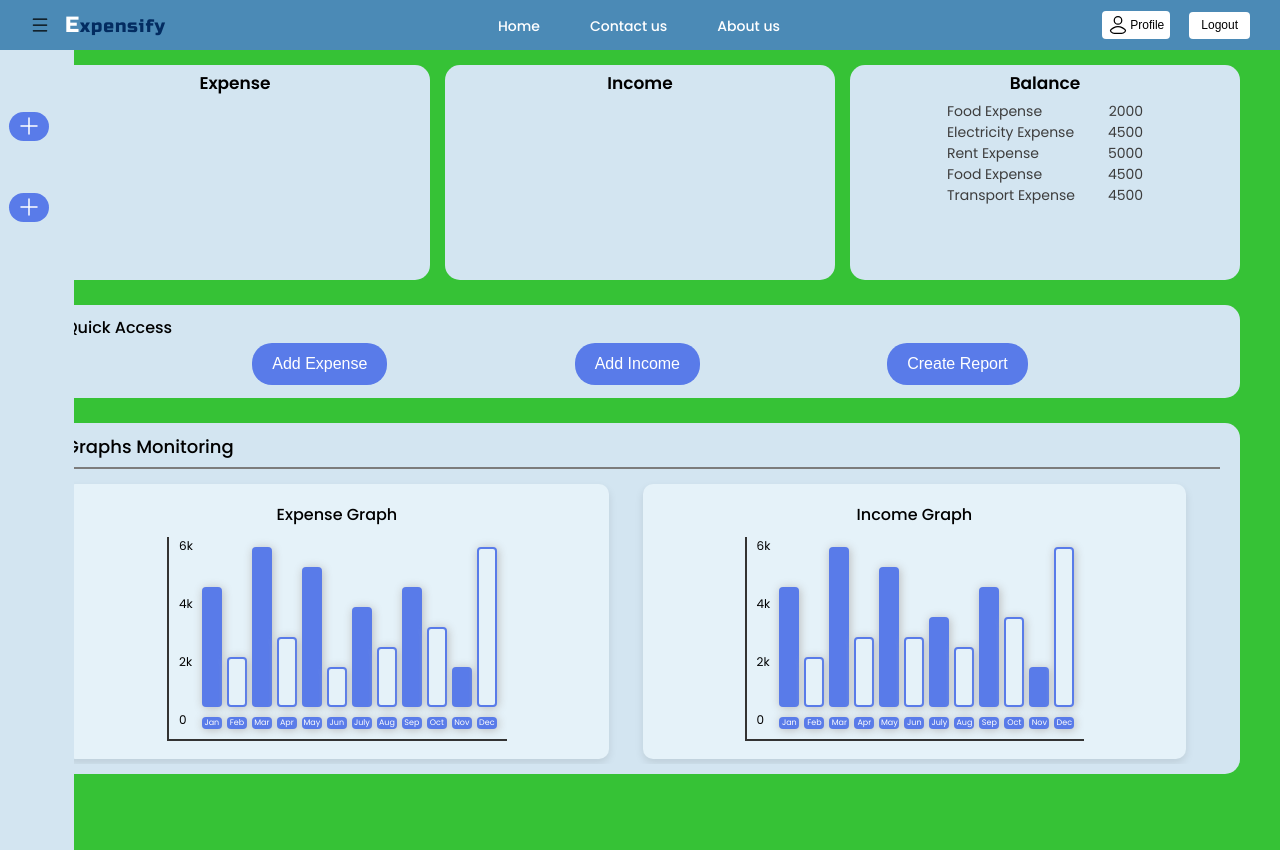
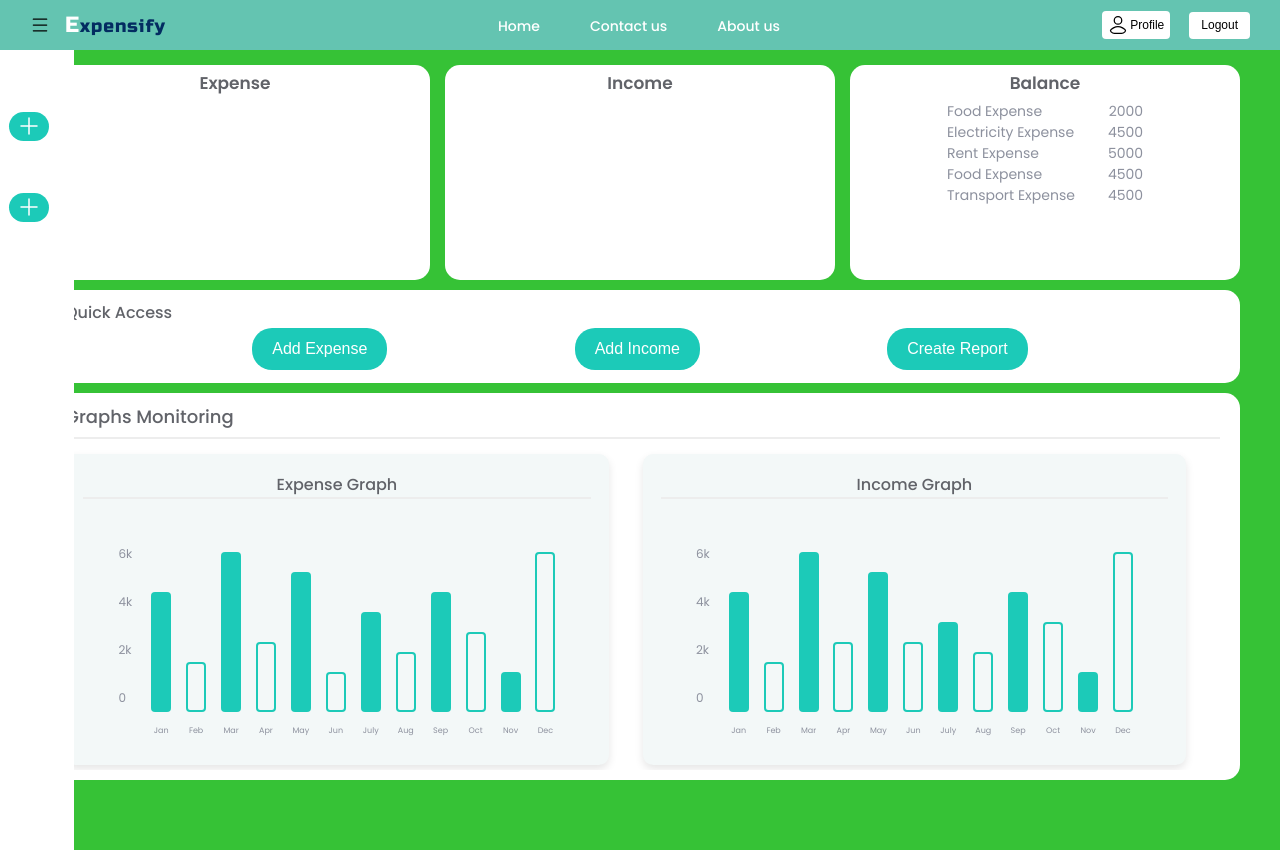
Before and after one commit to RJ-Husnain/Project-1, a PHP site: page /Welcome.php in a window 1280 px wide. Run offline with PHP 8.4, Linux system fonts and the light colour scheme; data that the repository does not hold is empty.

Commit message:
Improving UI

```diff
--- a/Welcome.php
+++ b/Welcome.php
@@ -40,15 +40,15 @@ if ($_SERVER["REQUEST_METHOD"] == "POST") {
     }
 }
 
-// $sql_expense_data = "SELECT * FROM `expense`";
-// $result_expense_data = mysqli_query($conn, $sql_expense_data);
-// $sql_expense_dataBox = "SELECT * FROM `expense`";
-// $result_expense_dataBox = mysqli_query($conn, $sql_expense_dataBox);
+$sql_expense_data = "SELECT * FROM `expense`";
+$result_expense_data = mysqli_query($conn, $sql_expense_data);
+$sql_expense_dataBox = "SELECT * FROM `expense`";
+$result_expense_dataBox = mysqli_query($conn, $sql_expense_dataBox);
 
-// $sql_income_data = "SELECT * FROM `income`";
-// $result_income_data = mysqli_query($conn, $sql_income_data);
-// $sql_income_dataBox = "SELECT * FROM `income`";
-// $result_income_dataBox = mysqli_query($conn, $sql_income_dataBox);
+$sql_income_data = "SELECT * FROM `income`";
+$result_income_data = mysqli_query($conn, $sql_income_data);
+$sql_income_dataBox = "SELECT * FROM `income`";
+$result_income_dataBox = mysqli_query($conn, $sql_income_dataBox);
 
 ?>
 <!DOCTYPE html>
@@ -297,6 +297,7 @@ if ($_SERVER["REQUEST_METHOD"] == "POST") {
                                     <span>4k</span>
                                     <span>2k</span>
                                     <span>0</span>
+                                    <span></span>
                                 </div>
                                 <div class="bar">
                                     <div class="bar-inner" style="height: 120px;"></div>
@@ -361,6 +362,7 @@ if ($_SERVER["REQUEST_METHOD"] == "POST") {
                                     <span>4k</span>
                                     <span>2k</span>
                                     <span>0</span>
+                                    <span></span>
                                 </div>
                                 <div class="bar">
                                     <div class="bar-inner" style="height: 120px;"></div>
--- a/welcomepage.css
+++ b/welcomepage.css
@@ -1,5 +1,6 @@
 @import url('https://fonts.googleapis.com/css2?family=Poppins:ital,wght@0,100;0,200;0,300;0,400;0,500;0,600;0,700;0,800;0,900;1,100;1,200;1,300;1,400;1,500;1,600;1,700;1,800;1,900&display=swap');
 @import url('https://fonts.googleapis.com/css2?family=Russo+One&display=swap');
+
 
 *{
     margin: 0;
@@ -8,6 +9,7 @@
 }
 body{
     font-family: "Poppins", serif;
+    background-color: #eff1f2;
 }
 /* Popup */
 #Epopup{
@@ -50,7 +52,7 @@ body{
 }
 .box input[type="submit"]{
   padding: 6px 8px;
-  background-color: #597be9;
+  background-color: #1ccab8;
   border: none;
   border-radius: 10px;
   color: whitesmoke;
@@ -65,7 +67,8 @@ body{
 }
 /* Navbar */
 .navbar{
-    background-color:#4b8ab6;
+    /* background-color:#4b8ab6; */
+    background-color:#64c4b1;
     display: flex;
     align-items: center;
     justify-content: space-between;
@@ -90,7 +93,7 @@ body{
     font-weight: 500;
   }
   .navigation ul a:hover{
-  color: rgb(3, 44, 97);
+    color: #616369;
     text-decoration: underline;
     /* font-size: 17px; */
 }
@@ -159,7 +162,8 @@ body{
 .sidebar{
   width: 18vw;
   height: 93.3vh;
-  background-color: #d3e5f1;
+  background-color: #ffffff;
+  /* background-color: #d3e5f1; */
   /* background-color: #e1ee7c; */
   padding: 10px 25px 10px 20px;
   overflow: auto;
@@ -173,11 +177,15 @@ body{
 .sidebar .list ul{
   list-style: none;
 }
+.sidebar .list ul li{
+  color: #8d919e;
+}
+
 .sidebar .heading{
   display: flex;
   align-items: center;
   justify-content:space-between;
-  color: rgb(3, 44, 97);
+  color: #616369;
   font-weight: 400;
   margin-top: 15px;
 
@@ -189,8 +197,8 @@ body{
 }
 .sidebar .expensebtn button{
   margin-top: 12px;
-  /* background-color: rgb(4, 202, 37); */
-  background-color: #597be9;
+  /* background-color: #597be9; */
+  background-color: #1ccab8;
   border: none;
   padding: 2px 8px 0px 8px;
   border-radius: 15px;
@@ -202,8 +210,8 @@ body{
 }
 .sidebar .resourcebtn button{
   margin-top: 12px;
-  /* background-color: rgb(4, 202, 37); */
-  background-color: #597be9;
+  /* background-color: #597be9; */
+  background-color: #1ccab8;
   border: none;
   padding: 2px 8px 0px 8px;
   border-radius: 15px;
@@ -222,7 +230,7 @@ body{
   justify-content: flex-start;
   align-items: center;
   flex-direction: column;
-  gap: 25px;
+  gap: 10px;
   padding: 15px 40px ;
 }
 /* Container */
@@ -230,15 +238,16 @@ body{
   display: flex;
   justify-content: space-between;
   align-items: center;
-  gap: 23px;
+  gap: 0px;
   width: 100%;
   /* border: 2px solid purple; */
   min-height: 30%;
 }
 .boxActualpage{
-width: 30%;
+width: 32%;
 height: 100%;
-background-color: #d3e5f1;
+background-color: #ffffff;
+/* background-color: #d3e5f1; */
 display: flex;
 justify-content: flex-start;
 align-items: center;
@@ -250,6 +259,7 @@ overflow: auto;
 font-weight: 600;
 margin:5px;
 font-size: 17px;
+color: #616369;
 }
 .line{
 width: 100%;
@@ -258,7 +268,7 @@ align-items: center;
 justify-content: space-between;
 gap: 90px;
 font-size: 16px;
-color: rgb(61, 61, 61);
+color: #8d919e;
 font-weight: 400;
 }
 /* .expenseBox{
@@ -275,7 +285,8 @@ font-weight: 400;
 .quickAccess{
   width: 100%;
   height: 13%;
-  background-color: #d3e5f1;
+  /* background-color: #d3e5f1; */
+  background-color: #ffffff;
   /* border: 2px solid darkcyan; */
   padding: 10px 25px;
   border-radius: 15px;
@@ -284,6 +295,7 @@ font-weight: 400;
   font-size: 16px;
   font-weight: 450;
   height: 20%;
+  color: #616369;
 }
 /* Btn Bar */
 .btnbar{
@@ -296,7 +308,8 @@ font-weight: 400;
 .btnbar button{
   color: #ffffff;
   /* background-color: #006250; */
-  background-color: #597be9;
+  /* background-color: #597be9; */
+  background-color: #1ccab8;
   border: none;
   border-radius: 20px;
   padding: 12px 20px;
@@ -306,8 +319,9 @@ font-weight: 400;
 /* Graph */
 .graphBox {
   width: 100%;
-  background-color: #d3e5f1;
-  height: 49%;
+  /* background-color: #d3e5f1; */
+  background-color: #ffffff;
+  height: 54%;
   border-radius: 15px;
   padding: 10px 20px;
   display: flex;
@@ -317,9 +331,9 @@ font-weight: 400;
 .graphBox .heading {
   font-size: 18px;
   font-weight: 500;
-  border-bottom: 2px solid rgb(124, 124, 124);
+  border-bottom: 2px solid #ededed;
   padding: 0px 0px 7px 5px;
-
+  color: #616369;
 }
 
 .graphBox .graphbar {
@@ -344,8 +358,9 @@ font-weight: 400;
 .chart-container {
   width: 90%;
   height: 100%;
-  background-color: #e5f2f9;
-  padding: 30px;
+  /* background-color: #e5f2f9; */
+  background-color: #f3f8f8;
+  padding: 17px;
   box-shadow: 0 4px 8px rgba(0, 0, 0, 0.1);
   border-radius: 10px;
   display: flex;
@@ -359,6 +374,8 @@ font-weight: 400;
   text-align: center;
   font-weight: 500;
   margin-bottom: 10px;
+  border-bottom: 2px solid #ededed;
+  color: #616369;
 }
 
 /* Chart */
@@ -367,42 +384,42 @@ font-weight: 400;
   align-items: flex-end;
   justify-content: space-between;
   height: 175px;
-  border-left: 2px solid #333;
-  border-bottom: 2px solid #333;
+  width: 90%;
+  /* border-left: 2px solid #333; */
+  /* border-bottom: 2px solid #333; */
   padding: 10px;
   flex-grow: 1;
   gap: 5px;
 }
 
 .bar {
-  width: 27px;
+  width: 15px;
   display: flex;
   flex-direction: column;
   align-items: center;
 }
 
-.bar div {
-  width: 100%;
-  background-color: #597be9;
-  border-radius: 4px;
-  transition: 0.3s ease;
-  box-shadow: 1px 1px 10px rgb(185, 185, 185);
-}
+
+  /* box-shadow: 1px 1px 10px rgb(185, 185, 185); */
 
 .bar .bar-inner {
   height: 100px;
+  width: 100%;
+  background-color: #1ccab8;
+  border-radius: 4px;
+  transition: 0.3s ease;
 }
 
 .bar.white-bar .bar-inner {
-  background-color: #e5f2f9;
-  border: 2px solid #597be9;
+  background-color: #f3f8f8;
+  border: 2px solid #1ccab8;
 }
 
 .bar-label {
-  margin-top: 10px;
-  font-size: 13px;
+  margin-top: 13px;
+  font-size: 11px;
   text-align: center;
-  color: white;
+  color: #8d919e;
 }
 
 /* Y-Axis Labels */
@@ -411,11 +428,12 @@ font-weight: 400;
   flex-direction: column;
   justify-content: space-between;
   align-items: flex-start;
+  color: #8d919e;
 }
 
 .y-axis-labels span {
   font-size: 12px;
-  margin-top: 40px;
+  margin-top: 30px;
   margin-right: 4px;
 }
 
```
